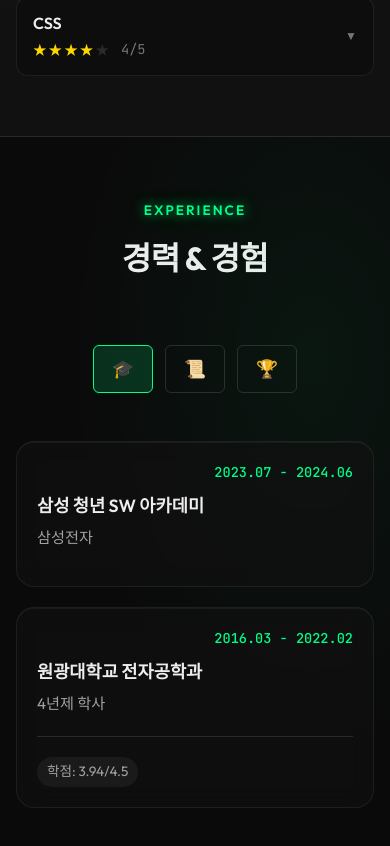
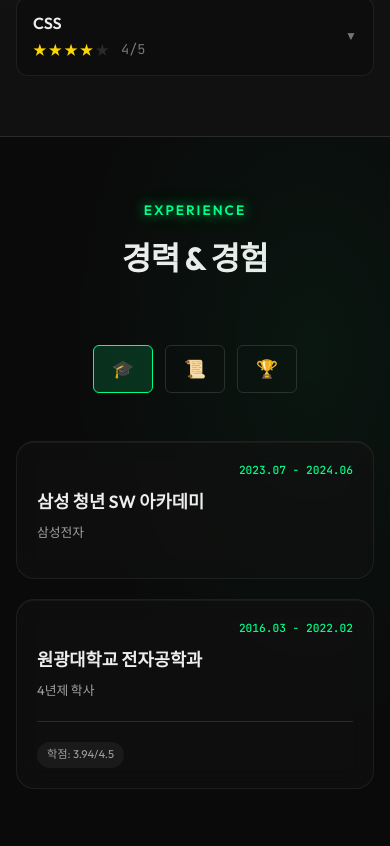
Before and after one commit to wjdxodbs/portfolio, a Next.js app: page / in a window 390 px wide. Shown: the part 3113-3959 px from the top of the page. Built offline with nearby package versions, Linux system fonts and the light colour scheme; no server answers.

Commit message:
fix: ExperienceList 소형 화면 폰트 크기 반응형 개선

```diff
--- a/src/app/_components/ExperienceList.module.css
+++ b/src/app/_components/ExperienceList.module.css
@@ -68,7 +68,18 @@
 }
 
 @media (max-width: 480px) {
+  .period {
+    font-size: 0.7rem;
+  }
   .cardTitle {
     font-size: 1.1rem;
   }
+
+  .organization {
+    font-size: 0.8rem;
+  }
+
+  .highlightItem {
+    font-size: 0.7rem;
+  }
 }
```
